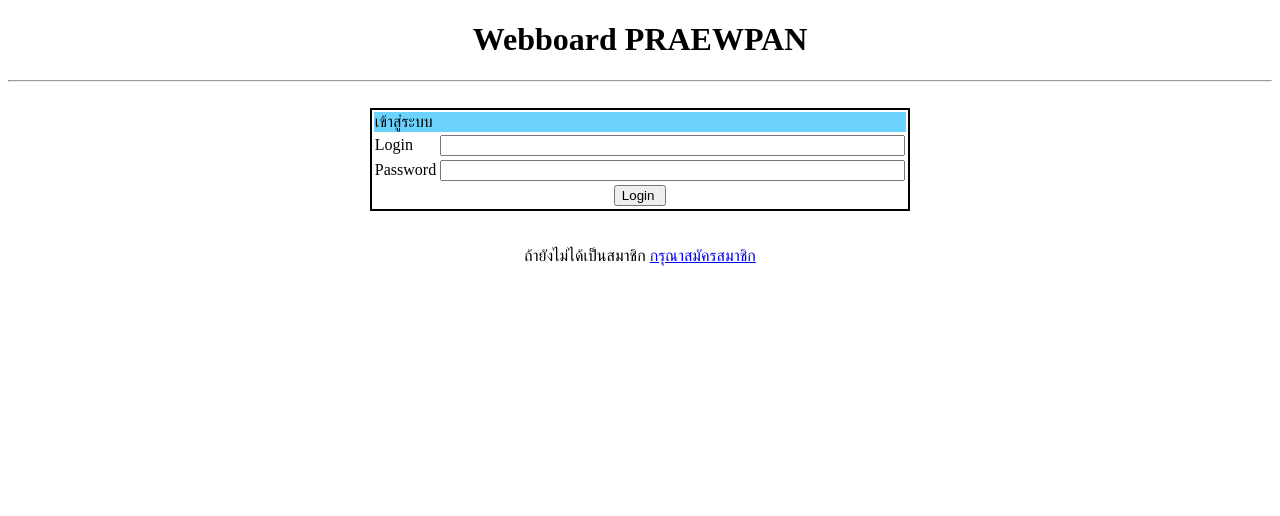
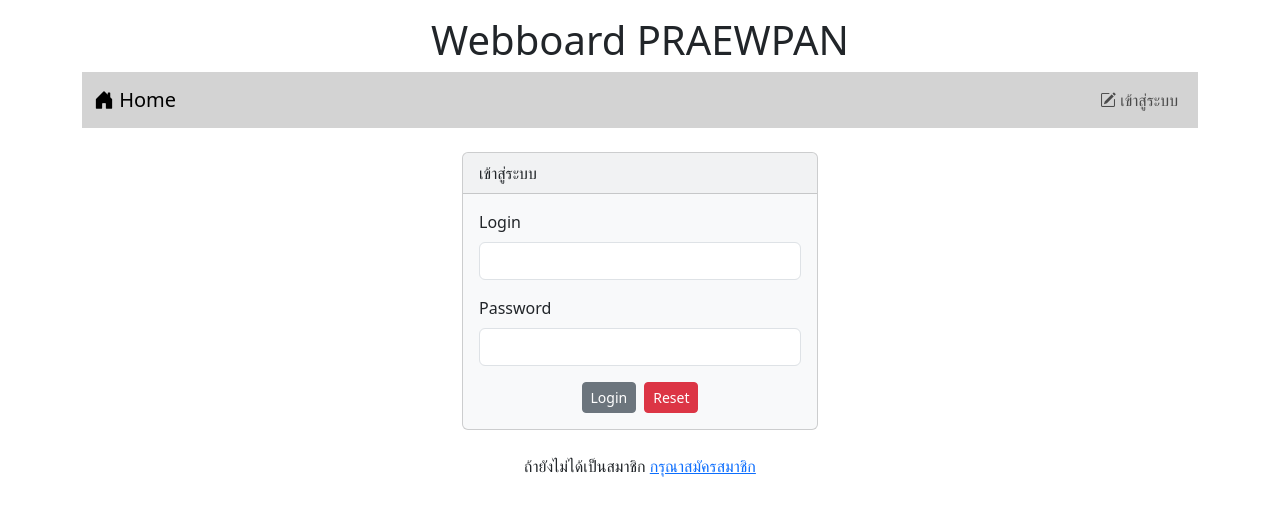
Before and after one commit to Praewpan1/Webboard_ECT_Praew, a PHP site: page /login.php in a window 1280 px wide. Shown: the top 516 px of the page. Run offline with PHP 8.4, Linux system fonts and the light colour scheme.

Commit message:
update Webboard using bootstrap
update Webboard using bootstrap

```diff
--- a/login.php
+++ b/login.php
@@ -13,21 +13,53 @@ if(isset($_SESSION['id'])){
 <head>
     <meta charset="UTF-8">
     <meta name="viewport" content="width=device-width, initial-scale=1.0">
+    <link rel="stylesheet" href="bootstrap-5.3.2-dist/css/bootstrap.min.css">
+    <script src="bootstrap-5.3.2-dist/js/bootstrap.bundle.min.js"></script>
+    <link rel="stylesheet" href="https://cdn.jsdelivr.net/npm/bootstrap-icons@1.11.3/font/bootstrap-icons.min.css">
+    <!-- 3 บรรทัดบนคือเรียกกใช้งาน Bootstrap -->
     <title>Webboard PRAEWPAN</title>
 </head>
 <body>
-    <h1 style="text-align: center;">Webboard PRAEWPAN</h1>
-    <hr>
-    <form action="verify.php" method="post">
-            <table style="border: 2px solid black ;width: 40%;"align ="center">
-            <tr><td colspan="2" style="background-color: #6CD2FE;">เข้าสู่ระบบ</td></tr>
-            <tr><td>Login</td><td><input type="text" name="Login" size="55" required></td></tr><br>
-            <tr><td>Password</td><td><input type="password" name="password" size="55" required></td></tr>
-            <tr><td colspan="2"align =center><input type="submit" value="Login "required></td></tr>
+<div class="container-lg">
+    <h1 style="text-align: center;"class="mt-3">Webboard PRAEWPAN</h1>
+    <?php include"nav.php"?>
 
-        </table>
-    </form> <br><br>
-<div style="text-align: center;">    ถ้ายังไม่ได้เป็นสมาชิก <a href="register.php" >กรุณาสมัครสมาชิก</a>
+    <div class="row mt-4">
+        <div class="col-lg-4 col-md-3 col-sm-2 col-1"></div>  <!-- l. -->
+         <div class="col-lg-4 col-md-6 col-sm-8 col-10">
+            <?php
+            if(isset($_SESSION['error'])){ //เช็คว่าใส่ชื่อกับรหัสถูกไหม
+                echo "<div class='alert alert-danger'>ชื่อบัญชีหรือรหัสผ่านไม่ถูกต้อง</div>";
+                unset($_SESSION['error']); //เคลียเวลารีจะได้ไม่ขึ้นอันเดิม
+            }
+            ?>
+            <div class="card bg-light text-dark">
+                <div class="card-header">เข้าสู่ระบบ</div>
+                <div class="card-body">
+                    <form action="verify.php" method="post">
+                        <div class="form-group">
+                            <label for="login" class="form-label">Login</label>
+                            <input type="text" name="Login" id="login" class="form-control">
+                        </div>
+                        <div  class="form-grop mt-3" >
+                            <label for="pwd" class="form-label">Password</label>
+                            <input type="password" name="password" id="pwd" class="form-control">
+
+                        </div>
+                        <div class="mt-3  d-flex justify-content-center"  >
+                        <button type="submit" class="btn btn-secondary btn-sm me-2">Login</button>
+                        <button type="reset" class="btn btn-danger btn-sm ">Reset</button>
+
+                        </div>
+                    </form>
+                </div>
+            </div>
+        </div>
+
+        <div class="col-lg-4 col-md-3 col-sm-2 col-1" ></div>
+    </div>
+    <br>
+<div style="text-align: center;">    ถ้ายังไม่ได้เป็นสมาชิก <a href="register.php" >กรุณาสมัครสมาชิก</a></div>
 </div>
 </body>
 </html>
--- /dev/null
+++ b/nav.php
@@ -0,0 +1,22 @@
+<nav class="navbar navbar-expand-lg " style="background-color: #d3d3d3;">
+            <div class="container-fluid">
+                <a class="navbar-brand" href="index.php"><i class="bi bi-house-door-fill"></i> Home</a>
+                <ul class="navbar-nav">
+                    <?php if (!isset($_SESSION['id'])) { ?>
+                        <li class="nav-item">
+                            <a class="nav-link " aria-current="page" href="login.php"> <i class="bi bi-pencil-square"></i> เข้าสู่ระบบ</a>
+                        </li>
+                    <?php  } else { ?>
+                        <li class="nav-item dropdown">
+                            <a class="btn btn-outline-secondary btn-sm dropdown-toggle" href="#" role="button" data-bs-toggle="dropdown" aria-expanded="false">
+                                <i class="bi bi-person-lines-fill"></i> <?php echo $_SESSION['username']; ?>
+                            </a>
+                            <ul class="dropdown-menu">
+                                <li><a class="dropdown-item" href="logout.php"><i class="bi bi-power"></i> ออกจากระบบ</a></li>
+
+                            </ul>
+                        </li>
+                    <?php } ?>
+                </ul>
+            </div>
+        </nav>
```
Also changed, not shown: index.php (+29 -54 lines), verify.php (+29 -25 lines).
